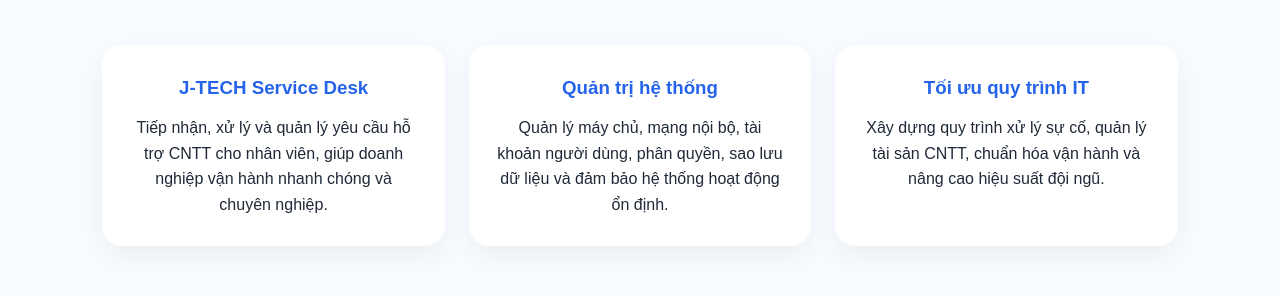
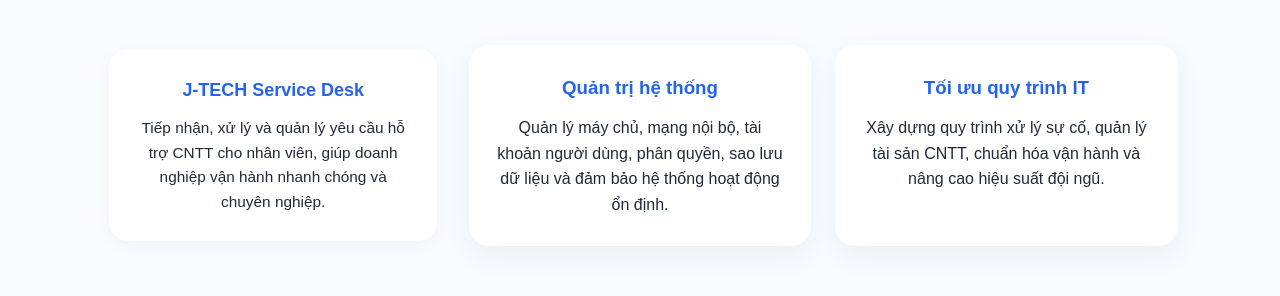
Before and after one commit to tannd991/tannd, a website: page services.html in a window 1280 px wide. In both pictures the pointer is over the element 273 px from the left and 447 px from the top of the page. Shown: the part 302-598 px from the top of the page. Drawn offline with Linux system fonts and the light colour scheme.

Commit message:
Add smooth zoom-out hover effect to services cards

```diff
--- a/services.html
+++ b/services.html
@@ -107,6 +107,12 @@
       border-radius: 20px;
       box-shadow: 0 10px 30px rgba(0, 0, 0, 0.06);
       text-align: center;
+      transition: transform 0.3s cubic-bezier(0.25, 0.8, 0.25, 1), box-shadow 0.3s cubic-bezier(0.25, 0.8, 0.25, 1);
+    }
+
+    .service:hover {
+      transform: scale(0.96);
+      box-shadow: 0 4px 15px rgba(0, 0, 0, 0.04);
     }
 
     .service h3 {
```
Also changed, not shown: index.html (+6 -0 lines).
